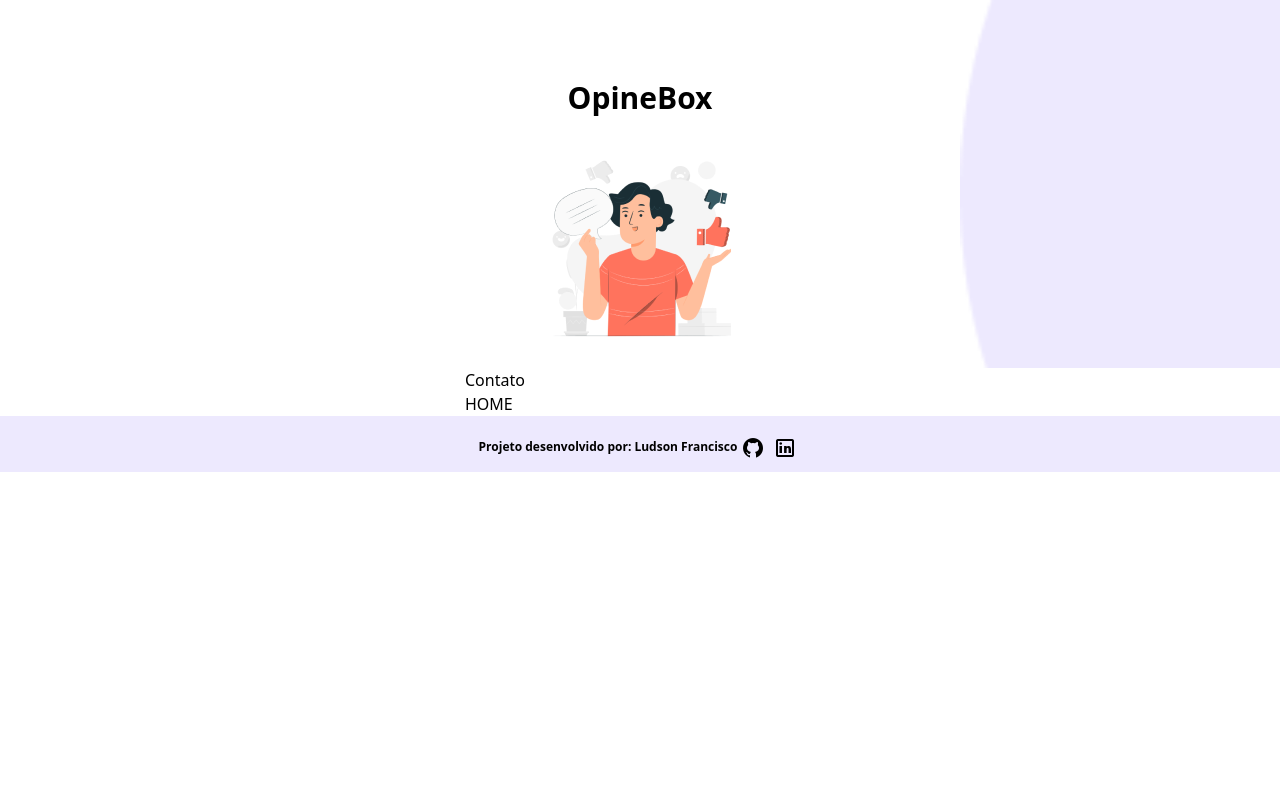
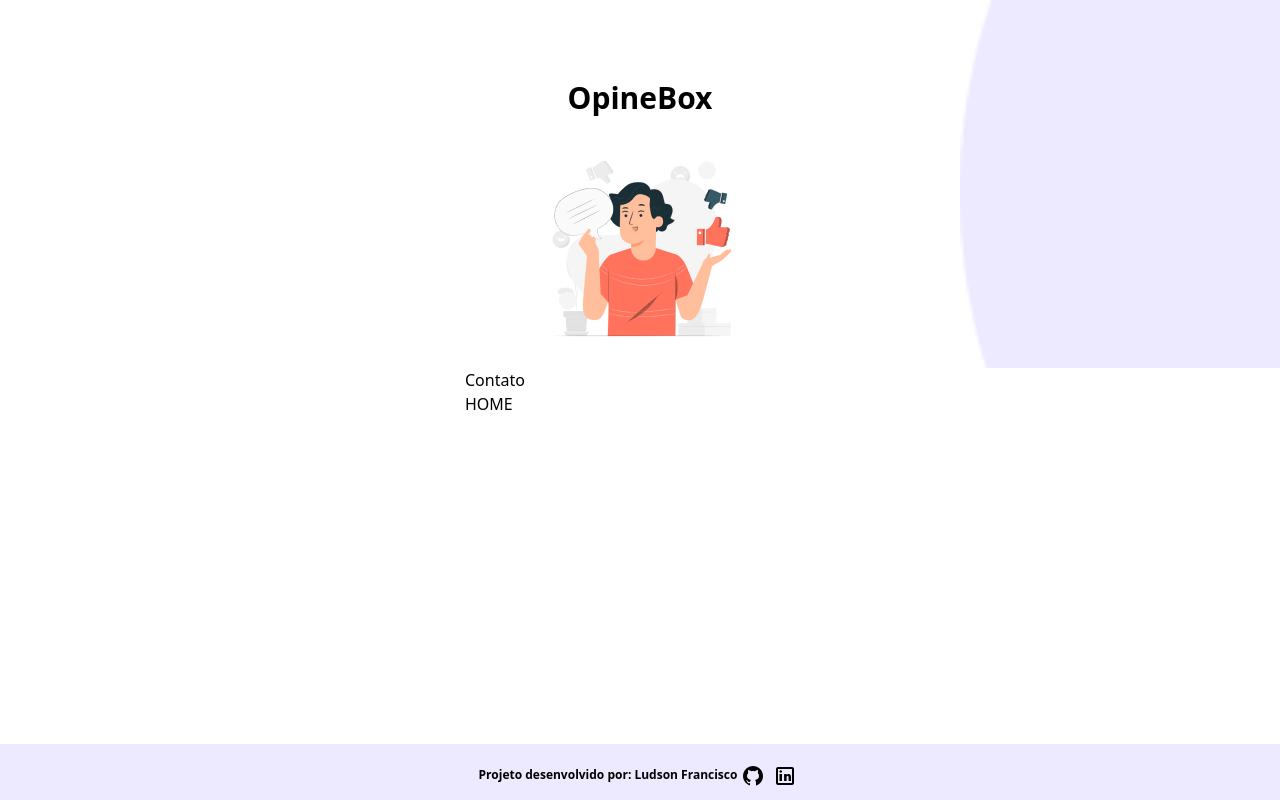
Before and after one commit to Ludsonfrancisco/opineBox, a Next.js app: page /contato in a window 1280 px wide. Built offline with nearby package versions, Linux system fonts and the light colour scheme.

Commit message:
footer fixed

```diff
--- a/components/Footer/index.js
+++ b/components/Footer/index.js
@@ -2,7 +2,7 @@ import React from 'react'
 
 const Footer = () => {
   return (
-    <div className='absolute w-full bottom'>
+    <div className='fixed w-full bottom-0'>
     <div className='bg-purple-100 p-2 '>
       <div className='container mx-auto text-xs  text-center font-bold inline text-black'>
         <div className='mt-2'>
```
